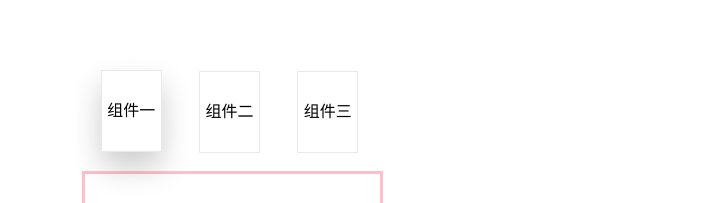
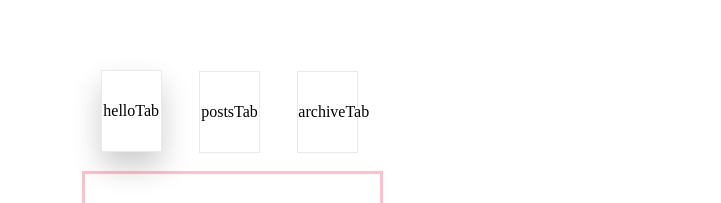
Before and after one commit to Simba-cheng/vue-examples, a Vue app: page / in a window 1280 px wide. Shown: the part 293-496 px from the top of the page, without its empty margins (26-747 px from the left). Built offline with nearby package versions, Linux system fonts and the light colour scheme.

Commit message:
refactor(examples): update

```diff
--- a/src/components/childComponents02/DynamicComponent.vue
+++ b/src/components/childComponents02/DynamicComponent.vue
@@ -1,17 +1,35 @@
 <template>
     <div id="app">
+
+        <!--放置tab点击标签-->
         <div class="top">
-            <!--放置tab点击标签-->
-            <div class="cardClass" :class="{highLight:whichIndex === index}" v-for="(item,index) in cardArr"
-                 :key="index" @click="whichIndex = index;componentId = item.componentId">
+
+            <!--
+                for循环cardArr,在data中定义的点击的tab数据
+            -->
+            <div class="cardClass" :class="{highLight:whichIndex === index}"
+                 v-for="(item,index) in cardArr" :key="index"
+                 @click="whichIndex = index;componentId = item.componentId">
                 {{ item.componentName }}
             </div>
         </div>
+
+        <!--动态组件呈现对应内容-->
         <div class="bottom">
-            <!--动态组件呈现对应内容-->
-            <keep-alive>
+
+            <!--
+                动态组件标签：component。
+                该标签的is属性,is值为谁，就渲染谁。
+            -->
+            <component :is="componentId"></component>
+
+            <!--
+                keep-alive 缓存组件
+                组件不会被销毁，dom不会被重新渲染，浏览器不会回流、重绘，优化性能。
+            -->
+            <!--<keep-alive>
                 <component :is="componentId"></component>
-            </keep-alive>
+            </keep-alive>-->
 
         </div>
     </div>
@@ -21,25 +39,34 @@
     https://juejin.cn/post/6957696034449391646
 -->
 <script>
+
+    // 引入定义好的tab组件
     import helloTab from "@/components/childComponents02/tabs/HelloTab.vue";
     import postsTab from "@/components/childComponents02/tabs/PostsTab.vue";
     import archiveTab from "@/components/childComponents02/tabs/ArchiveTab.vue";
 
     export default {
         name: "dynamicComponent",
+
+        // 注册tab组件
         components: {
             helloTab,
             postsTab,
             archiveTab
         },
+
         data() {
             return {
                 whichIndex: 0,
+
+                //默认展示标签
                 componentId: "helloTab",
+
+                //定义存放点击的tab数据
                 cardArr: [
-                    {componentName: "组件一", componentId: "helloTab"},
-                    {componentName: "组件二", componentId: "postsTab"},
-                    {componentName: "组件三", componentId: "archiveTab"}
+                    {componentName: "helloTab", componentId: "helloTab"},
+                    {componentName: "postsTab", componentId: "postsTab"},
+                    {componentName: "archiveTab", componentId: "archiveTab"}
                 ]
             }
         },
```
